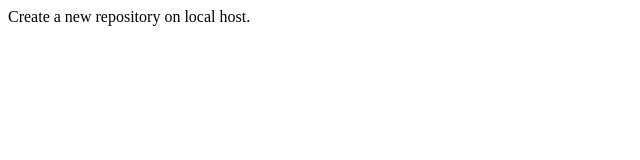
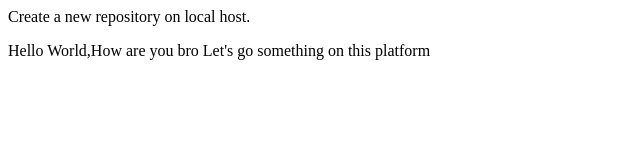
Before and after one commit to riteshjana123/hello_world, a plain HTML site: page index.html in a window 1280 px wide. Shown: the whole page, without its empty margins (0-640 px from the left). Drawn offline with Linux system fonts and the light colour scheme.

Commit message:
add new extra line

```diff
--- a/index.html
+++ b/index.html
@@ -1 +1,2 @@
 <p>Create a new repository on local host.</p>
+<p>Hello World,How are you bro Let's go something on this platform</p>
```
